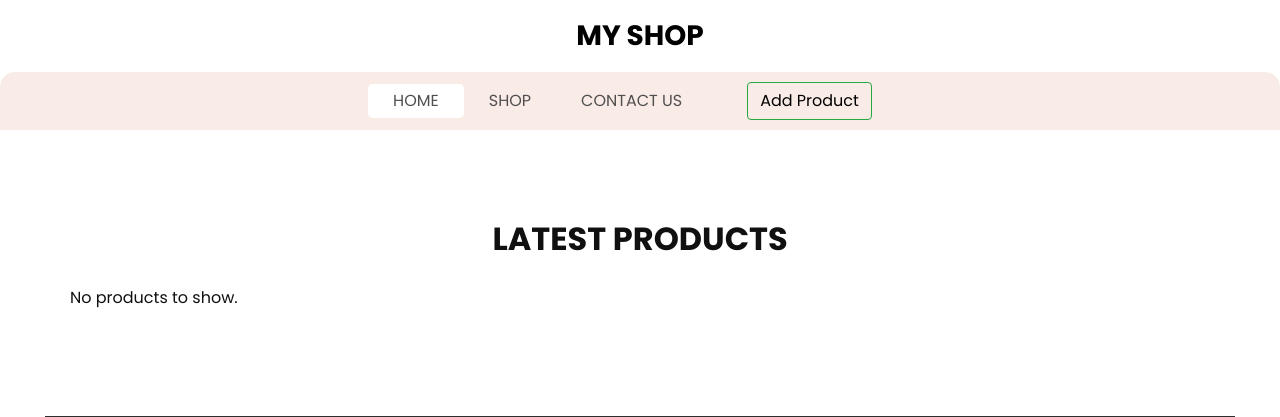
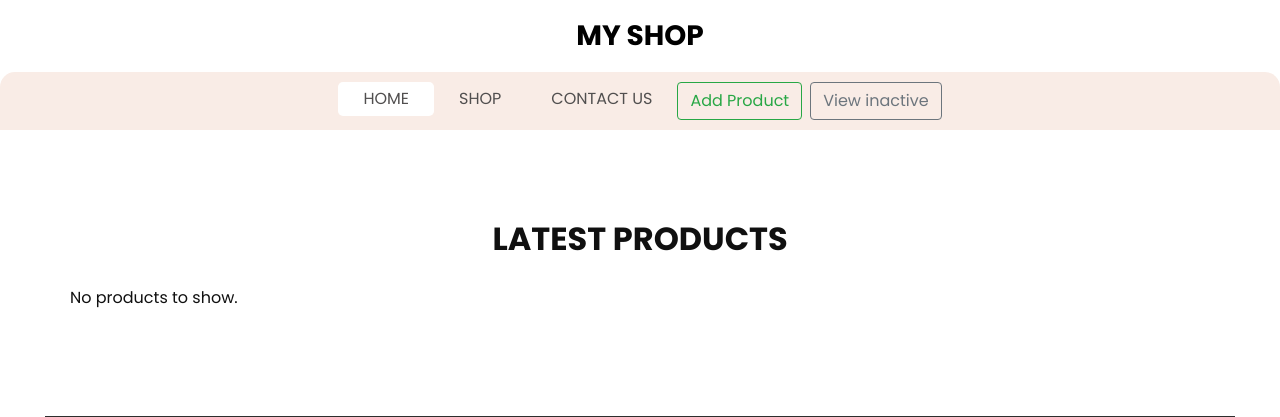
Before and after one commit to Vix-Nguyen/pc-shop, a Django app: page / in a window 1280 px wide. Shown: the top 417 px of the page. Run offline with Django 3.2, Linux system fonts and the light colour scheme; the visitor is signed in with stand-in values (Sample User, id 1); data that the repository does not hold is empty; parts of the project's set-up code (start-up, migrations or seed data) failed here and were passed over; some libraries are stand-ins or nearby versions.

Commit message:
[ADD] Inactive product list views

```diff
--- a/app/myshop/templates/myshop/index.html
+++ b/app/myshop/templates/myshop/index.html
@@ -18,7 +18,7 @@
           <div class="collapse navbar-collapse" id="navbarSupportedContent">
           <ul class="navbar-nav  ">
               <li class="nav-item active">
-              <a class="nav-link" href="#">Home <span class="sr-only">(current)</span></a>
+              <a class="nav-link" href="/">Home <span class="sr-only">(current)</span></a>
               </li>
               <li class="nav-item">
               <a class="nav-link" href="#shop_section">
@@ -28,19 +28,34 @@
               <li class="nav-item">
               <a class="nav-link" href="#footer_section">Contact Us</a>
               </li>
-          </ul>
-          <div class="user_option">
-          {% if user.is_staff %}
-              <div class="col">
-                  <a href="{% url 'product_create' %}" class="btn btn-outline-success"> Add Product </a>
-              </div>
+            {% if user.is_authenticated %}
+              <li class="nav-item">
+                  <a href="{% url 'product_create' %}" class="btn btn-outline-success">
+                    Add Product
+                  </a>
+              </li>
+              {% if inactive %}
+                <li class="nav-item ml-2">
+                  <a href="{% url 'index' %}" class="btn btn-outline-secondary">
+                    View active
+                  </a>
+                </li>
               {% else %}
-              <a href="/admin">
+                <li class="nav-item ml-2">
+                    <a href="{% url 'products_inactive' %}" class="btn btn-outline-secondary">
+                      View inactive
+                    </a>
+                </li>
+              {% endif %}
+            {% else %}
+              <li class="nav-item ml-5">
+                <a href="/admin" class="btn btn-outline-info">
                 <i class="fa fa-user" aria-hidden="true"></i>
                 <span>
                     Login
                 </span>
                 </a>
+              </li>
             {% endif %}
             {% comment %} TODO: Implement search {% endcomment %}
             {% comment %} <form class="form-inline ">
@@ -48,7 +63,7 @@
                 <i class="fa fa-search" aria-hidden="true"></i>
             </button>
             </form> {% endcomment %}
-          </div>
+          </ul>
           </div>
       </nav>
   </header>
--- a/app/myshop/urls.py
+++ b/app/myshop/urls.py
@@ -6,6 +6,7 @@ from . import views
 
 urlpatterns = [
     path("", views.HomePage.as_view(), name="index"),
+    path("inactive-products", views.ProductInactiveListView.as_view(), name="products_inactive"),
     path("product/<int:pk>/", views.ProductDetailView.as_view(),
          name="product_detail"),
     path("product/<int:pk>/edit", views.ProductEditView.as_view(),
--- a/app/myshop/views.py
+++ b/app/myshop/views.py
@@ -16,9 +16,18 @@ from .models import Product, ProductImage
 
 
 class HomePage(ListView):
-    model = Product
+    queryset = Product.objects.filter(active=True)
     template_name = "myshop/index.html"
 
+
+class ProductInactiveListView(ListView):
+    queryset = Product.objects.filter(active=False)
+    template_name = "myshop/index.html"
+
+    def get_context_data(self, **kwargs):
+        context = super().get_context_data(**kwargs)
+        context["inactive"] = True
+        return context
 
 class ProductDetailView(DetailView):
     model = Product
```
Lines whose indentation alone changed are shown as unchanged.
